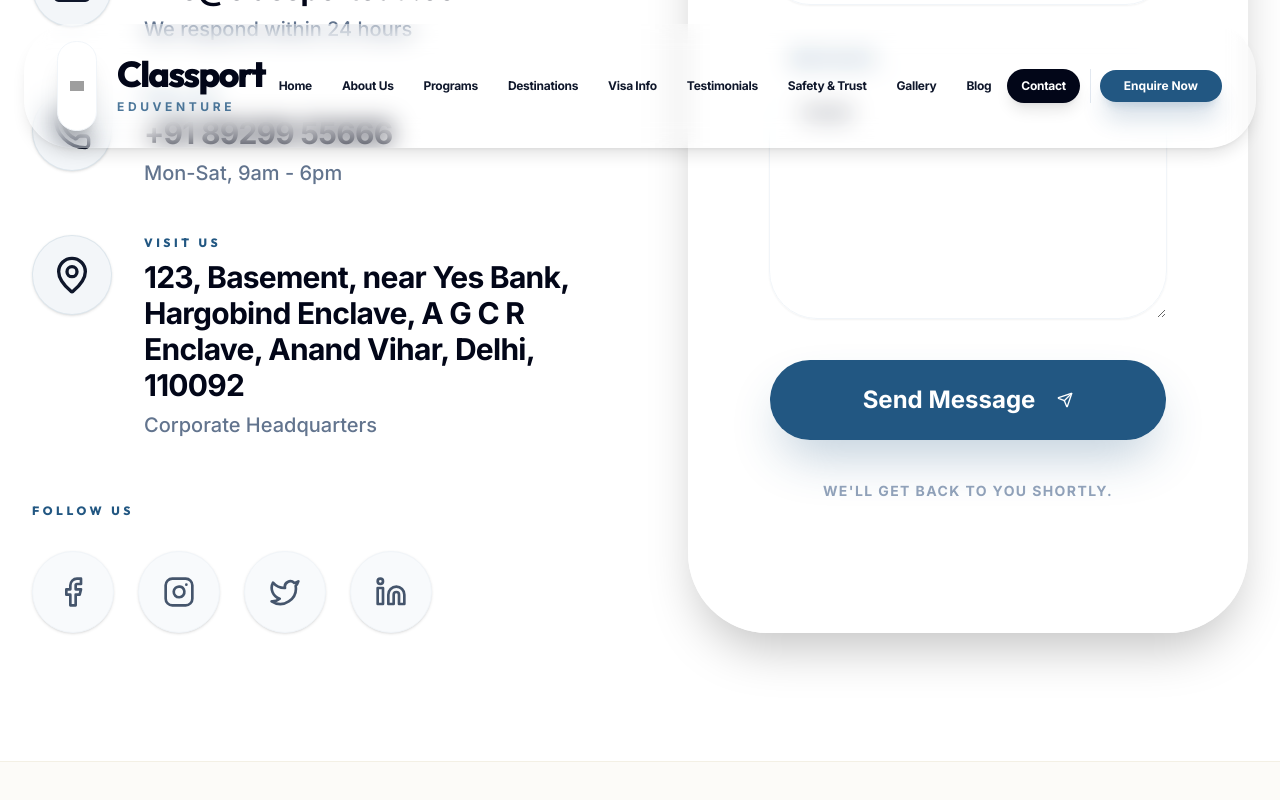
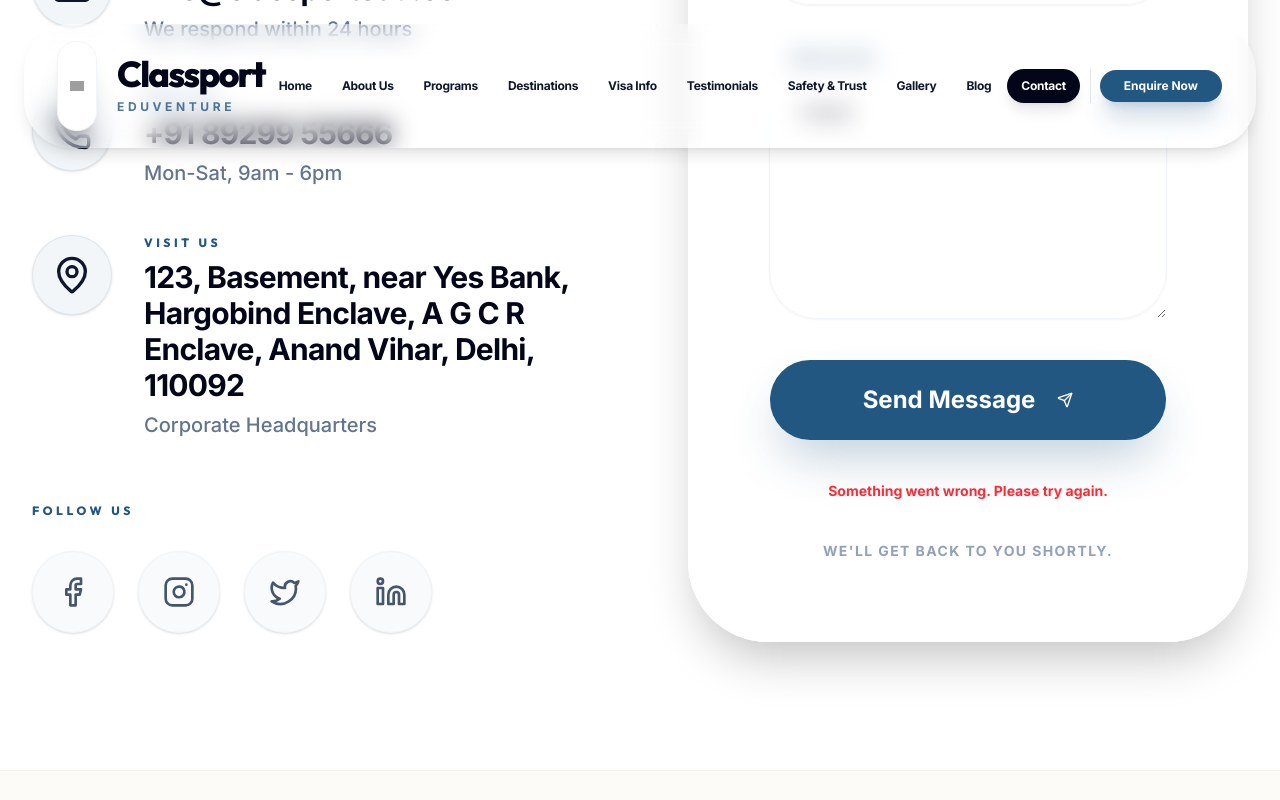
Before and after one commit to guddu-xiv/CE, a React (Vite) app: page /CE/contact in a window 1280 px wide. Both pictures are taken after typing "Sample", "name@example.com", "Sample" into the empty fields and a click on the button "Send Message". Shown: the part 1253-2053 px from the top of the page. Built offline with nearby package versions, Linux system fonts and the light colour scheme; grey boxes are pictures that could not be loaded.

Commit message:
Update Contact.tsx

```diff
--- a/src/pages/Contact.tsx
+++ b/src/pages/Contact.tsx
@@ -1,12 +1,41 @@
+import React, { useState } from "react";
 import { motion } from "motion/react";
 import Section from "@/components/ui/Section";
 import { Button } from "@/components/ui/button";
 import { Input } from "@/components/ui/input";
 import { Textarea } from "@/components/ui/textarea";
-import { Phone, Mail, MapPin, Facebook, Instagram, Twitter, Linkedin, Send, Globe2 } from "lucide-react";
+import { Phone, Mail, MapPin, Facebook, Instagram, Twitter, Linkedin, Send, Globe2, Loader2, CheckCircle2 } from "lucide-react";
 import { CONTACT_INFO } from "@/constants/data";
 
 export default function Contact() {
+  const [status, setStatus] = useState<"idle" | "loading" | "success" | "error">("idle");
+
+  const handleSubmit = async (e: React.FormEvent<HTMLFormElement>) => {
+    e.preventDefault();
+    setStatus("loading");
+
+    const formData = new FormData(e.currentTarget);
+
+    try {
+      const response = await fetch("https://formspree.io/f/classportinfo@gmail.com", {
+        method: "POST",
+        body: formData,
+        headers: {
+          'Accept': 'application/json'
+        }
+      });
+
+      if (response.ok) {
+        setStatus("success");
+        (e.target as HTMLFormElement).reset();
+      } else {
+        setStatus("error");
+      }
+    } catch (error) {
+      setStatus("error");
+    }
+  };
+
   return (
     <motion.div
       initial={{ opacity: 0 }}
@@ -99,27 +128,60 @@ export default function Contact() {
 
           {/* Contact Form */}
           <div className="glass p-6 sm:p-20 rounded-[2.5rem] sm:rounded-[5rem] shadow-2xl border border-white/40 mt-8 lg:mt-0">
-            <form className="space-y-6 sm:space-y-10" onSubmit={(e) => e.preventDefault()}>
+            {status === "success" ? (
+              <motion.div
+                initial={{ opacity: 0, scale: 0.9 }}
+                animate={{ opacity: 1, scale: 1 }}
+                className="text-center py-20 space-y-6"
+              >
+                <div className="w-20 h-20 bg-secondary/10 rounded-full flex items-center justify-center mx-auto mb-8">
+                  <CheckCircle2 className="w-12 h-12 text-secondary" />
+                </div>
+                <h3 className="text-3xl font-black text-slate-950 tracking-tight">Message Sent!</h3>
+                <p className="text-xl text-slate-600 font-medium max-w-xs mx-auto">
+                  Thank you for reaching out. We'll get back to you shortly.
+                </p>
+                <Button
+                  onClick={() => setStatus("idle")}
+                  variant="outline"
+                  className="rounded-full px-8 py-6 text-lg font-bold border-primary text-primary hover:bg-primary hover:text-white"
+                >
+                  Send Another Message
+                </Button>
+              </motion.div>
+            ) : (
+              <form className="space-y-6 sm:space-y-10" onSubmit={handleSubmit}>
                 <div className="space-y-2 sm:space-y-4">
                   <label className="text-[10px] sm:text-xs font-black text-primary uppercase tracking-[0.2em] sm:tracking-[0.3em] ml-4 sm:ml-6">Full Name</label>
-                <Input placeholder="John Doe" className="rounded-xl sm:rounded-3xl py-5 sm:py-10 px-5 sm:px-8 text-base sm:text-xl border-slate-100 bg-white/50 focus:bg-white focus:ring-primary/10 transition-all font-medium" />
+                  <Input name="name" placeholder="John Doe" required className="rounded-xl sm:rounded-3xl py-5 sm:py-10 px-5 sm:px-8 text-base sm:text-xl border-slate-100 bg-white/50 focus:bg-white focus:ring-primary/10 transition-all font-medium" />
                 </div>
                 <div className="space-y-2 sm:space-y-4">
                   <label className="text-[10px] sm:text-xs font-black text-primary uppercase tracking-[0.2em] sm:tracking-[0.3em] ml-4 sm:ml-6">Email Address</label>
-                <Input type="email" placeholder="john@school.edu" className="rounded-xl sm:rounded-3xl py-5 sm:py-10 px-5 sm:px-8 text-base sm:text-xl border-slate-100 bg-white/50 focus:bg-white focus:ring-primary/10 transition-all font-medium" />
+                  <Input name="email" type="email" placeholder="john@school.edu" required className="rounded-xl sm:rounded-3xl py-5 sm:py-10 px-5 sm:px-8 text-base sm:text-xl border-slate-100 bg-white/50 focus:bg-white focus:ring-primary/10 transition-all font-medium" />
                 </div>
                 <div className="space-y-2 sm:space-y-4">
                   <label className="text-[10px] sm:text-xs font-black text-primary uppercase tracking-[0.2em] sm:tracking-[0.3em] ml-4 sm:ml-6">Message</label>
-                <Textarea placeholder="Tell us about your inquiry..." className="rounded-[1.5rem] sm:rounded-[3rem] p-5 sm:p-8 text-base sm:text-xl min-h-[150px] sm:min-h-[250px] border-slate-100 bg-white/50 focus:bg-white focus:ring-primary/10 transition-all font-medium" />
+                  <Textarea name="message" placeholder="Tell us about your inquiry..." required className="rounded-[1.5rem] sm:rounded-[3rem] p-5 sm:p-8 text-base sm:text-xl min-h-[150px] sm:min-h-[250px] border-slate-100 bg-white/50 focus:bg-white focus:ring-primary/10 transition-all font-medium" />
                 </div>
-              <Button className="w-full rounded-full py-5 sm:py-10 text-lg sm:text-2xl font-black shadow-xl sm:shadow-2xl sm:shadow-primary/30 hover:scale-[1.02] transition-all bg-primary text-white hover:bg-primary/90">
-                Send Message
-                <Send className="ml-2 sm:ml-4 w-5 sm:w-8 h-5 sm:h-8" />
+                <Button
+                  type="submit"
+                  disabled={status === "loading"}
+                  className="w-full rounded-full py-5 sm:py-10 text-lg sm:text-2xl font-black shadow-xl sm:shadow-2xl sm:shadow-primary/30 hover:scale-[1.02] transition-all bg-primary text-white hover:bg-primary/90"
+                >
+                  {status === "loading" ? (
+                    <Loader2 className="w-6 h-6 sm:w-8 sm:h-8 animate-spin" />
+                  ) : (
+                    <>Send Message <Send className="ml-2 sm:ml-4 w-5 sm:w-8 h-5 sm:h-8" /></>
+                  )}
                 </Button>
+                {status === "error" && (
+                  <p className="text-center text-red-500 text-sm font-bold">Something went wrong. Please try again.</p>
+                )}
                 <p className="text-center text-slate-400 text-[9px] sm:text-sm font-bold uppercase tracking-widest">
                   We'll get back to you shortly.
                 </p>
               </form>
+            )}
           </div>
         </div>
       </Section>
```
Lines whose indentation alone changed are shown as unchanged.
